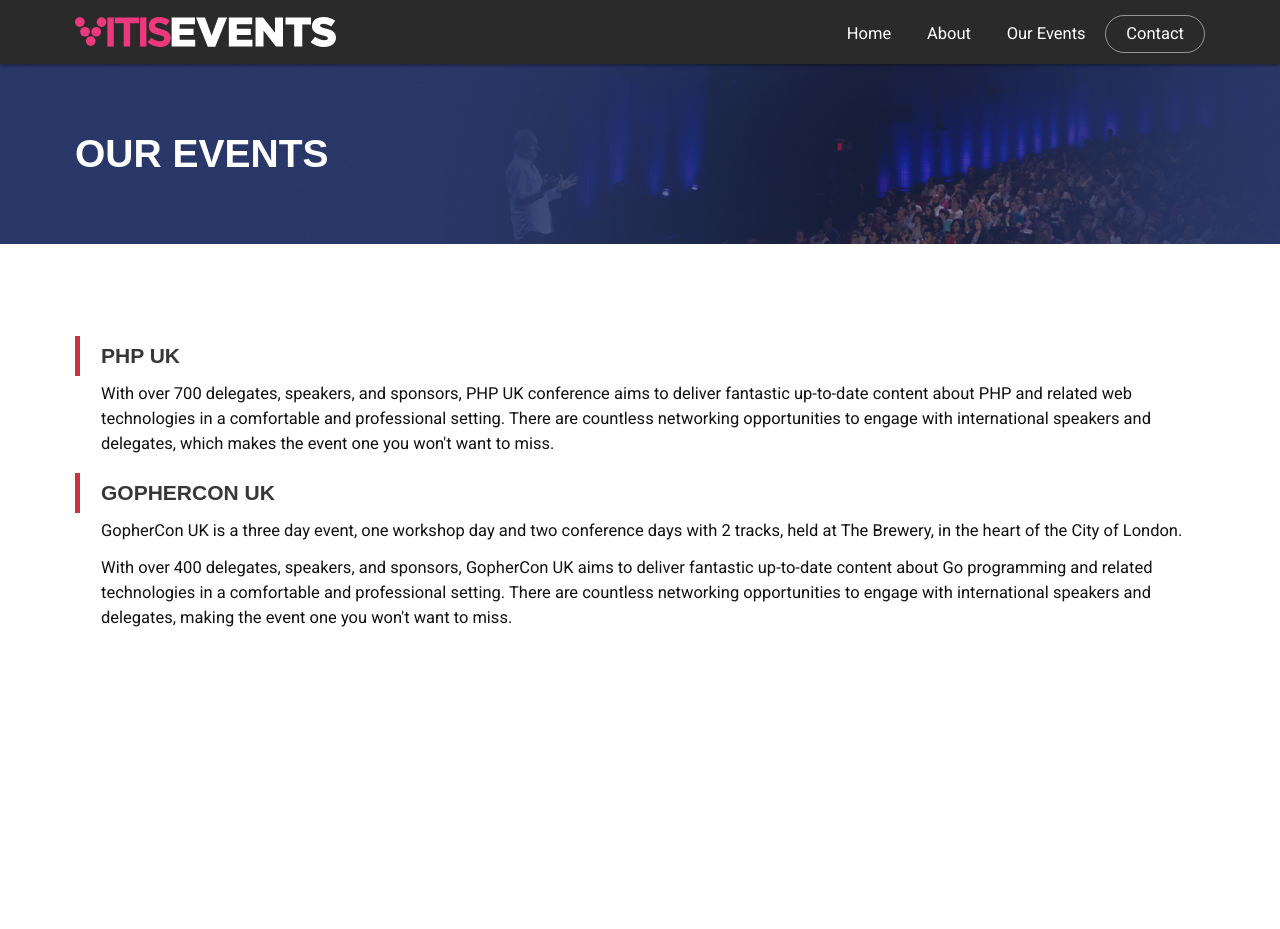
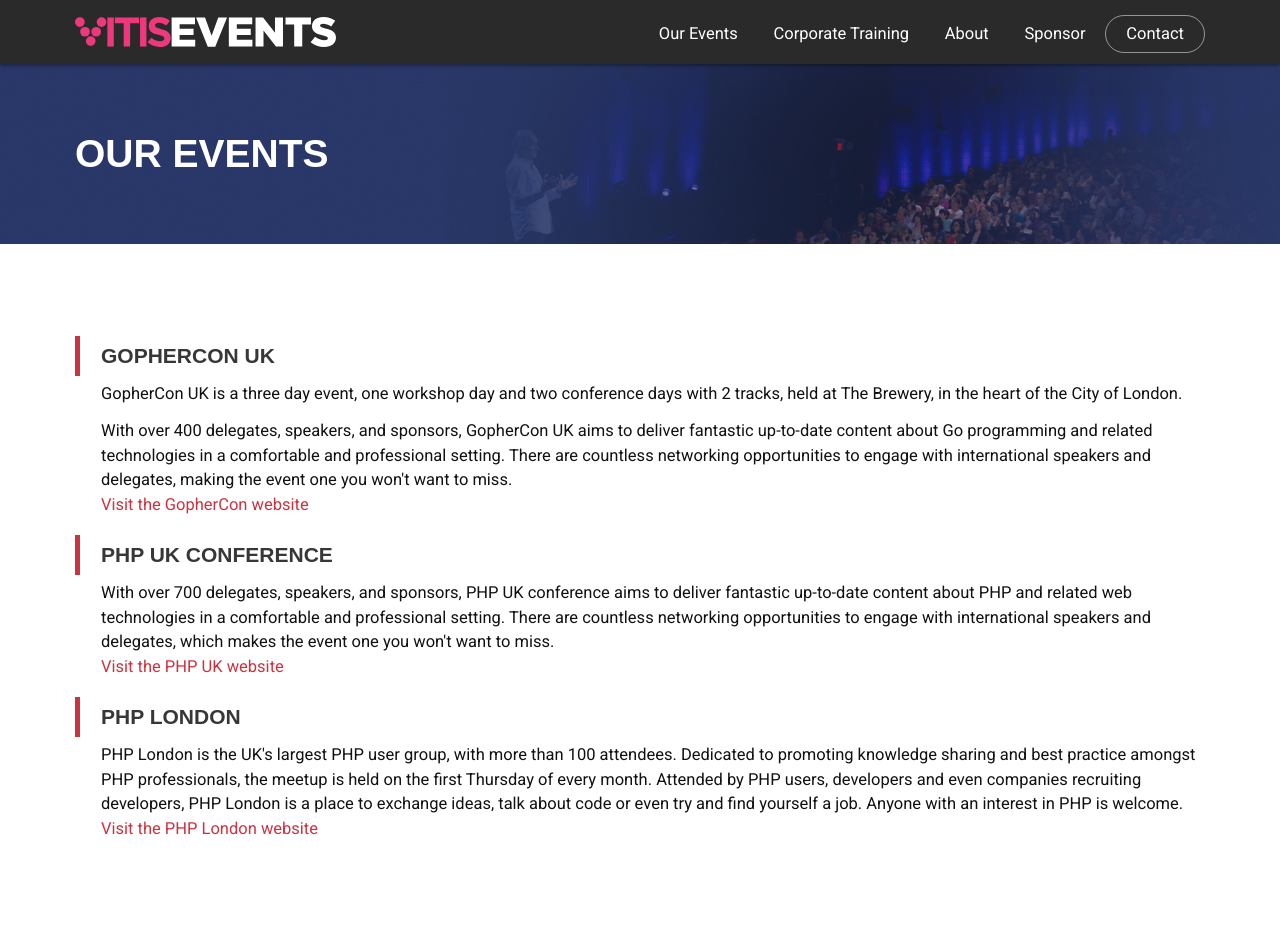
Before and after one commit to vitisevents/vitis-website, a Jekyll site: the page built from events/index.html, in a window 1280 px wide. Built offline with Jekyll 4.4.1, drawn with Linux system fonts in a browser that asks for light colours; nearby versions of some CDN libraries; some web fonts are replaced; library files that are not in the unit come from our copies; comment, search, counter and statistics services are not loaded; before the commit the page ends 900 px from its top, so only the background shows below that.

```diff
--- a/events/index.html
+++ b/events/index.html
@@ -13,11 +13,20 @@ group: "navigation"
 
 <div class="row">
 	<div class="wrapper">
-		<h3>PHP UK</h3>
-		<p>With over 700 delegates, speakers, and sponsors, PHP UK conference aims to deliver fantastic up-to-date content about PHP and related web technologies in a comfortable and professional setting. There are countless networking opportunities to engage with international speakers and delegates, which makes the event one you won't want to miss.</p>
-
 		<h3>GopherCon UK</h3>
 		<p>GopherCon UK is a three day event, one workshop day and two conference days with 2 tracks, held at The Brewery, in the heart of the City of London.</p>
-		<p>With over 400 delegates, speakers, and sponsors, GopherCon UK aims to deliver fantastic up-to-date content about Go programming and related technologies in a comfortable and professional setting. There are countless networking opportunities to engage with international speakers and delegates, making the event one you won't want to miss.</p>
+		<p>With over 400 delegates, speakers, and sponsors, GopherCon UK aims to deliver fantastic up-to-date content about Go programming and related technologies in a comfortable and professional setting. There are countless networking opportunities to engage with international speakers and delegates, making the event one you won't want to miss.<br>
+			<a href="https://www.gophercon.co.uk">Visit the GopherCon website</a>
+		</p>
+
+		<h3>PHP UK Conference</h3>
+		<p>With over 700 delegates, speakers, and sponsors, PHP UK conference aims to deliver fantastic up-to-date content about PHP and related web technologies in a comfortable and professional setting. There are countless networking opportunities to engage with international speakers and delegates, which makes the event one you won't want to miss.<br>
+			<a href="https://www.phpconference.co.uk">Visit the PHP UK website</a>
+		</p>
+
+		<h3>PHP London</h3>
+		<p>PHP London is the UK's largest PHP user group, with more than 100 attendees. Dedicated to promoting knowledge sharing and best practice amongst PHP professionals, the meetup is held on the first Thursday of every month. Attended by PHP users, developers and even companies recruiting developers, PHP London is a place to exchange ideas, talk about code or even try and find yourself a job. Anyone with an interest in PHP is welcome.<br>
+			<a href="https://www.phplondon.org">Visit the PHP London website</a>
+		</p>
 	</div>
 </div>
--- a/index.html
+++ b/index.html
@@ -1,9 +1,8 @@
 ---
 layout: "default"
-metatitle: Vitis Events
+metatitle: Tech Conferences from Vitis Events
 title: Home
 weight: 1
-group: "navigation"
 ---
 
 <div class="banner --tall">
```
Also changed, not shown: other parts of events/index.html (+1 -1 lines), sponsor/index.html (added, +25 -0 lines), training/index.html (added, +18 -0 lines), 1 other file.
